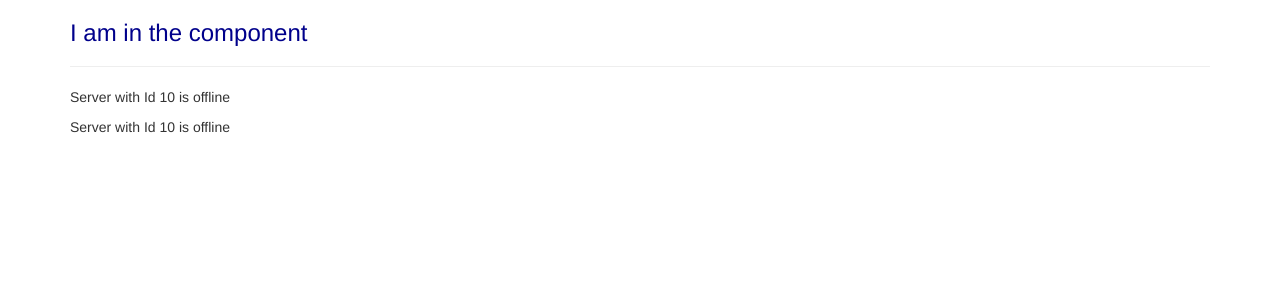
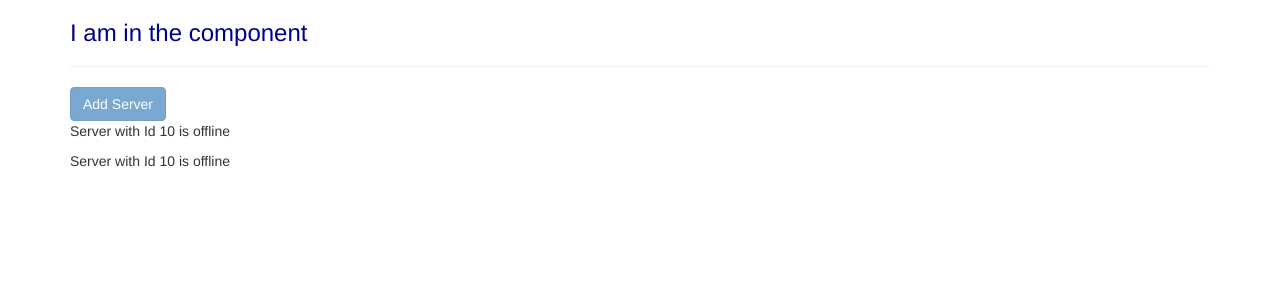
Before and after one commit to Rahul-Chauhan-2212/Angular_Learning, an Angular app in the folder my-first-app/: page / in a window 1280 px wide. Shown: the top 300 px of the page. Built offline with nearby package versions, Linux system fonts and the light colour scheme.

Commit message:
Property Binding

```diff
--- a/my-first-app/src/app/servers/servers.component.html
+++ b/my-first-app/src/app/servers/servers.component.html
@@ -1 +1,3 @@
-<app-server></app-server> <app-server></app-server>
+<button class="btn btn-primary" [disabled]="allowNewServer">Add Server</button>
+<app-server></app-server>
+<app-server></app-server>
--- a/my-first-app/src/app/servers/servers.component.ts
+++ b/my-first-app/src/app/servers/servers.component.ts
@@ -3,13 +3,15 @@
 @Component({
   selector: 'app-servers',
   templateUrl: './servers.component.html',
-  styleUrls: ['./servers.component.css']
+  styleUrls: ['./servers.component.css'],
 })
 export class ServersComponent implements OnInit {
-
-  constructor() { }
-
-  ngOnInit(): void {
+  allowNewServer = false;
+  constructor() {
+    setTimeout(() => {
+      this.allowNewServer = true;
+    }, 2000);
   }
 
+  ngOnInit(): void {}
 }
```
